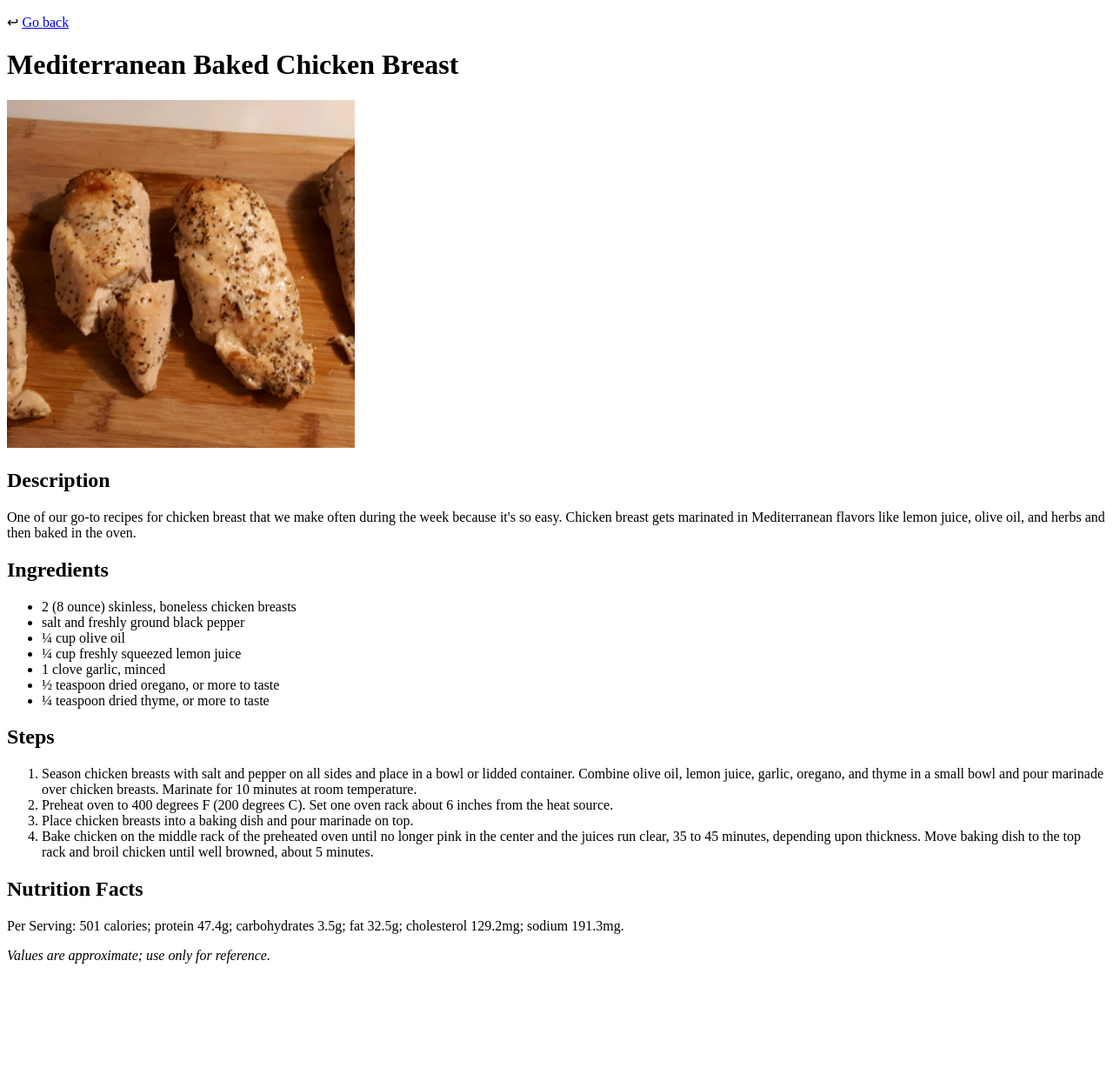
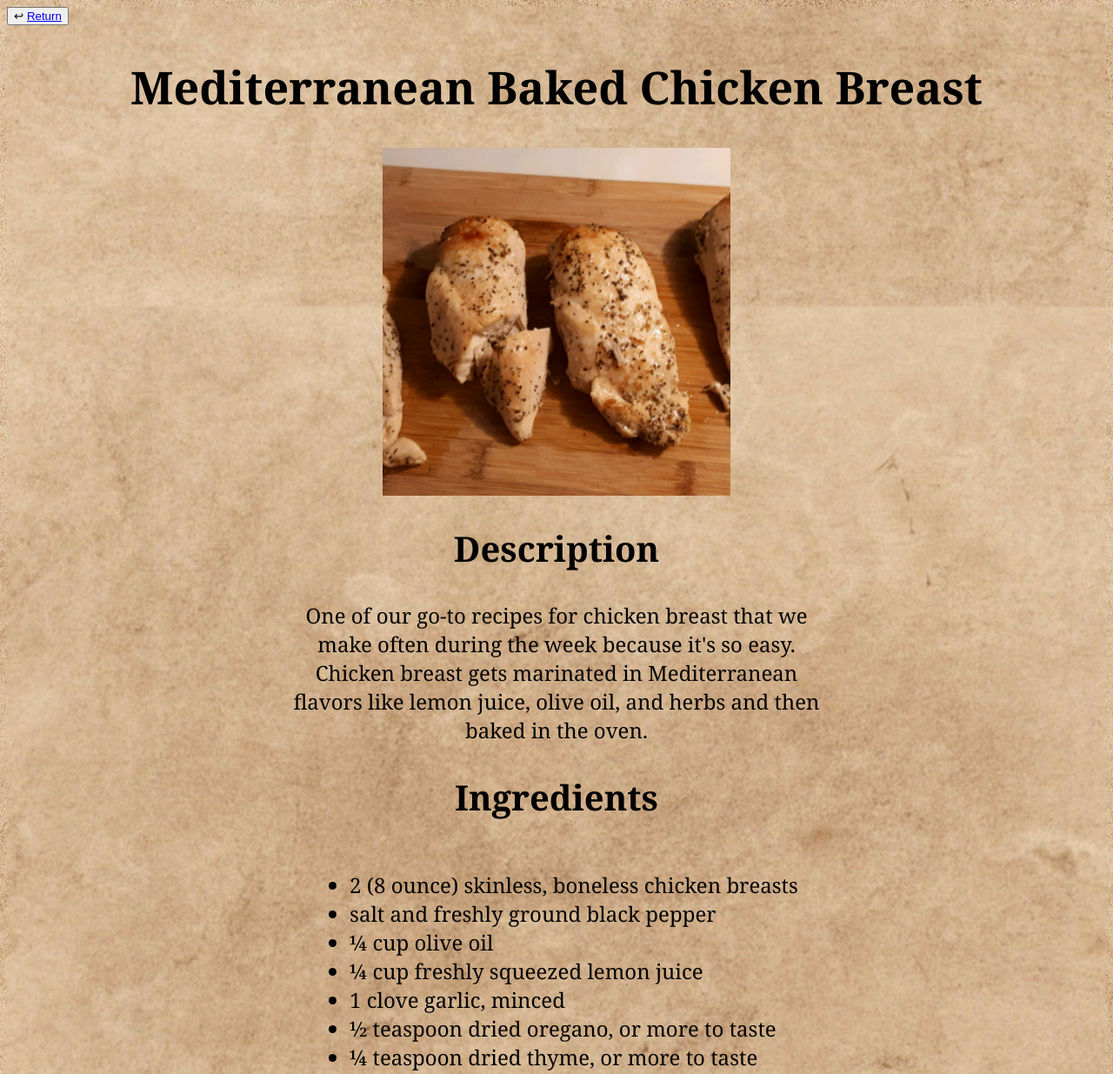
Before and after one commit to Kurigomecha/odin-recipes, a plain HTML site: page recipes/chicken-breast.html in a window 1280 px wide. Shown: the top 1235 px of the page at 87% size. Before the commit the page ends 1124 px from the top, so only its background shows below. Drawn offline with Linux system fonts and the light colour scheme.

Commit message:
Add initial styling Mostly text typography and alignment, also background image + blur

```diff
--- a/recipes/chicken-breast.html
+++ b/recipes/chicken-breast.html
@@ -2,16 +2,22 @@
 <html lang="en">
   <head>
     <meta charset="utf-8">
+    <link rel="stylesheet" href="../styles.css">
     <title>Mediterranean Baked Chicken Breast</title>
   </head>
+
   <body>
-    <p>&larrhk; <a href="../index.html">Go back</a></p>
-    <h1>Mediterranean Baked Chicken Breast</h1>
-      <img src="../img/baked-chicken-breast.jpeg" alt="Two baked chicken breasts seasoned with pepper" width="400">
-      <h2>Description</h2>
-        <p>One of our go-to recipes for chicken breast that we make often during the week because it's so easy. Chicken breast gets marinated in Mediterranean flavors like lemon juice, olive oil, and herbs and then baked in the oven.</p>
-      <h2>Ingredients</h2>
-        <ul>
+    <button>&larrhk; <a href="../index.html">Return</a></button>
+
+    <h1 class="header">Mediterranean Baked Chicken Breast</h1>
+      <img src="../img/baked-chicken-breast.jpeg" alt="Two baked chicken breasts seasoned with pepper">
+
+      <h2 class="header-normal">Description</h2>
+        <p class="paragraph">One of our go-to recipes for chicken breast that we make often during the week because it's so easy. Chicken breast gets marinated in Mediterranean flavors like lemon juice, olive oil, and herbs and then baked in the oven.</p>
+
+      <h2 class="header-normal">Ingredients</h2>
+        <div class="paragraph">
+          <ul class="list">
             <li>2 (8 ounce) skinless, boneless chicken breasts</li>
             <li>salt and freshly ground black pepper</li>
             <li>¼ cup olive oil</li>
@@ -20,14 +26,19 @@
             <li>½ teaspoon dried oregano, or more to taste</li>
             <li>¼ teaspoon dried thyme, or more to taste</li>
           </ul>
-      <h2>Steps</h2>
-        <ol>
+        </div>
+
+      <h2 class="header-normal">Steps</h2>
+        <div class="paragraph">
+          <ol class="list">
             <li>Season chicken breasts with salt and pepper on all sides and place in a bowl or lidded container. Combine olive oil, lemon juice, garlic, oregano, and thyme in a small bowl and pour marinade over chicken breasts. Marinate for 10 minutes at room temperature.</li>
             <li>Preheat oven to 400 degrees F (200 degrees C). Set one oven rack about 6 inches from the heat source.</li>
             <li>Place chicken breasts into a baking dish and pour marinade on top.</li>
             <li>Bake chicken on the middle rack of the preheated oven until no longer pink in the center and the juices run clear, 35 to 45 minutes, depending upon thickness. Move baking dish to the top rack and broil chicken until well browned, about 5 minutes.</li>
           </ol>
-      <h2>Nutrition Facts</h2>
+        </div>
+
+      <h2 class="header-small">Nutrition Facts</h2>
         <p>Per Serving: 501 calories; protein 47.4g; carbohydrates 3.5g; fat 32.5g; cholesterol 129.2mg; sodium 191.3mg.</p>
         <p><em>Values are approximate; use only for reference.</em></p>
   </body>
--- /dev/null
+++ b/styles.css
@@ -0,0 +1,55 @@
+/* Shared */
+
+.header,
+.header-normal,
+.paragraph {
+  text-align: center;
+  font-family: Georgia, 'Times New Roman', Times, serif;
+}
+
+/* Headers */
+
+.header {
+  font-size: 3.25em;
+}
+
+.header-normal {
+  font-size: 2.50em;
+}
+
+.header-small {
+  font-size: 1.75em;
+  font-weight: 500;
+}
+
+/* Text */
+
+.paragraph {
+  font-size: 1.50em;
+  margin: auto;
+  width: 50%;
+}
+
+/* Lists */
+
+.list {
+  display: inline-block;
+  text-align: left;
+}
+
+/* Images */
+
+body {
+  background: center url("img/background.jpg");
+  backdrop-filter: blur(1px);
+}
+
+/* To do: extend blur to the whole page, not just elements */
+
+img {
+  display: block;
+  margin-left: auto;
+  margin-right: auto;
+  height: auto;
+  width: 400px;
+}
```
Also changed, not shown: index.html (+12 -8 lines). Lines whose indentation alone changed are shown as unchanged.
